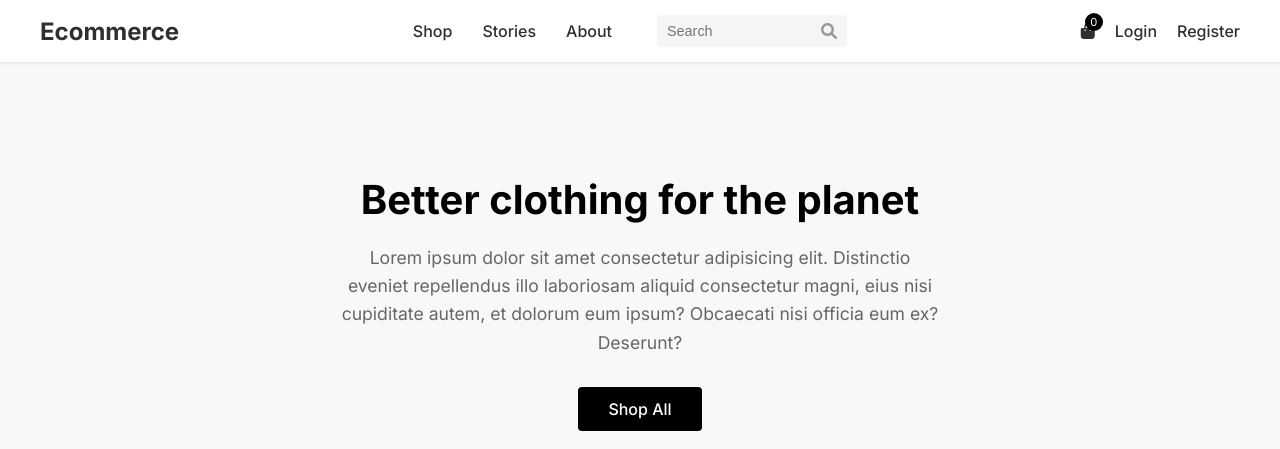
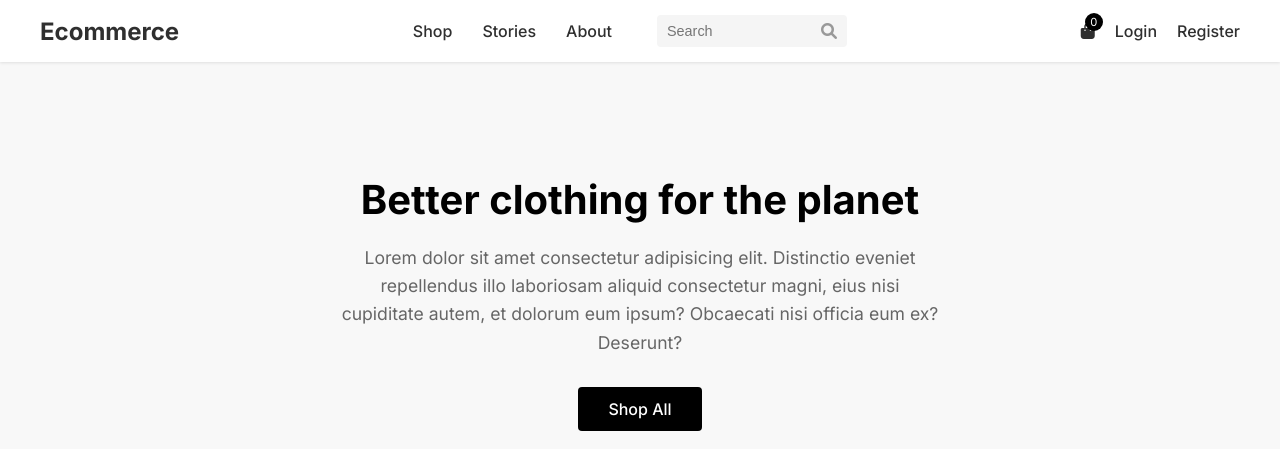
Before and after one commit to siddharthjha123/Marauders_OF_ML, a plain HTML site: page index.html in a window 1280 px wide. Shown: the top 449 px of the page. Drawn offline with Linux system fonts and the light colour scheme.

Commit message:
Changed content

```diff
--- a/index.html
+++ b/index.html
@@ -82,7 +82,7 @@
         <section class="hero fade-in-element">
             <div class="hero-content">
                 <h1>Better clothing for the planet</h1>
-                <p>Lorem ipsum dolor sit amet consectetur adipisicing elit. Distinctio eveniet repellendus illo laboriosam aliquid consectetur magni, eius nisi cupiditate autem, et dolorum eum ipsum? Obcaecati nisi officia eum ex? Deserunt?</p>
+                <p>Lorem dolor sit amet consectetur adipisicing elit. Distinctio eveniet repellendus illo laboriosam aliquid consectetur magni, eius nisi cupiditate autem, et dolorum eum ipsum? Obcaecati nisi officia eum ex? Deserunt?</p>
                 <a href="ShopPage.html" class="btn-primary">Shop All</a>
             </div>
 
```
